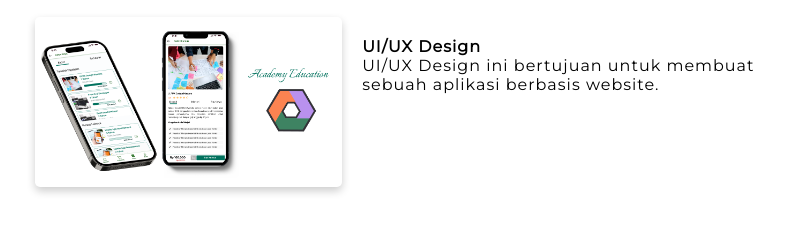
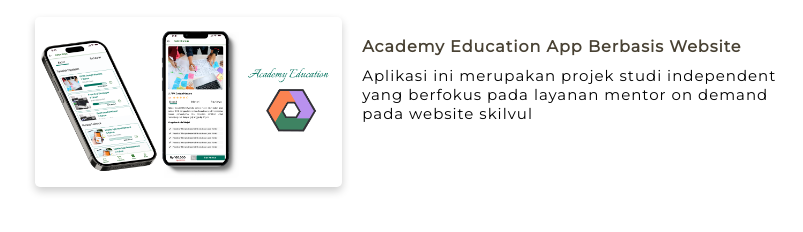
Before and after one commit to laila1707/personal-web, a plain HTML site: page index.html in a window 1280 px wide. Shown: the part 516-748 px from the top of the page, without its empty margins (285-1088 px from the left). Drawn offline with Linux system fonts and the light colour scheme.

Commit message:
add class container & style css

```diff
--- a/index.html
+++ b/index.html
@@ -30,12 +30,14 @@
         <div class="text-img">
 
             <div class="card">
-                <img src="image/ui.PNG" alt="">
+                <a href="https://bit.ly/mockupbygroup98" target="_blank">
+                    <img src="image/ui.PNG" alt="">
+                </a>
             </div>
 
             <div class="container">
-                <h4>UI/UX Design</h4>
-                <p>UI/UX Design ini bertujuan untuk membuat sebuah aplikasi berbasis website.</p>
+                <h4>Academy Education App Berbasis Website</h4>
+                <p>Aplikasi ini merupakan projek studi independent yang berfokus pada layanan mentor on demand pada website skilvul</p>
             </div>
 
         </div>
--- a/style.css
+++ b/style.css
@@ -126,3 +126,13 @@
     margin-top: 20px;
     flex: 1;
   }
+
+  .container h4 {
+    letter-spacing: 1px;
+    color: #494234;
+}
+.container p{
+    margin-top: 10px;
+    font-size: 15px;
+    letter-spacing: 1px;
+}
```
